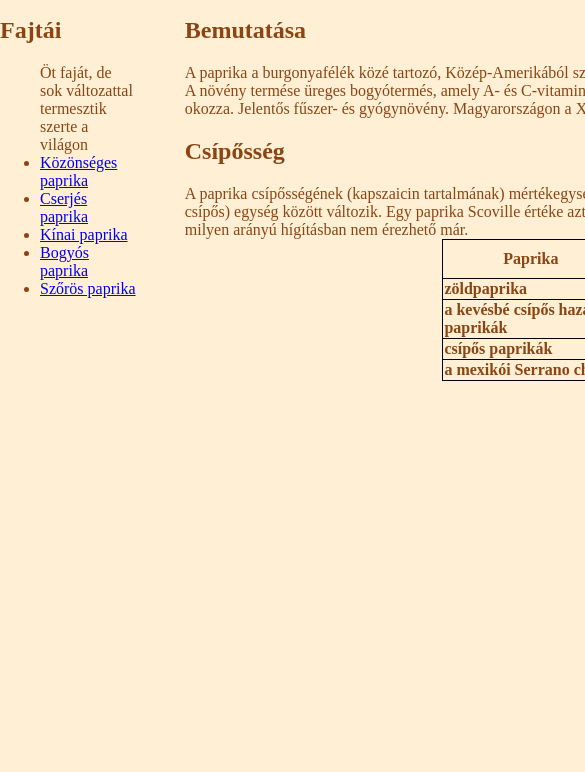
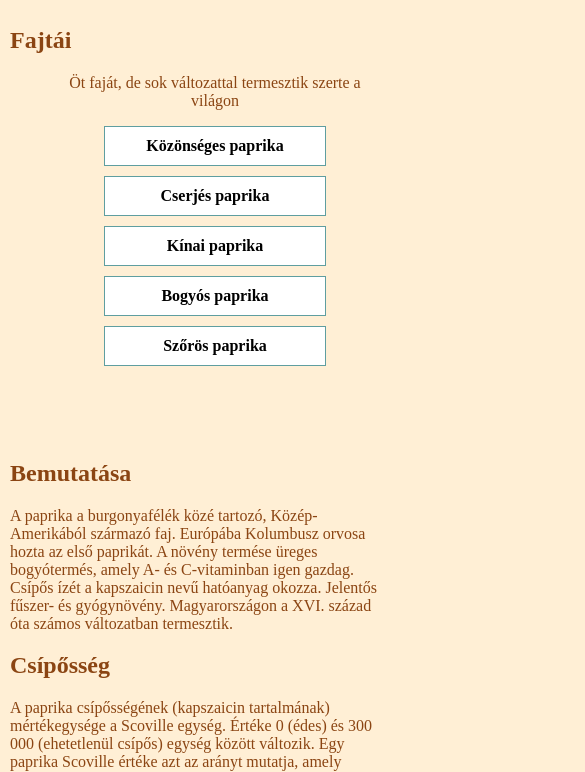
Before and after one commit to csandrisTurr/paprika, a plain HTML site: page paprika.html in a window 390 px wide. Shown: the part 115-887 px from the top of the page, 585 px wide, since content can reach past the window. Before the commit the page ends 844 px from the top, so only its background shows below. Drawn offline with Linux system fonts and the light colour scheme.

Commit message:
feladat befejezese mert a 'kesz' fogalmat betoltotte

```diff
--- a/paprika.css
+++ b/paprika.css
@@ -1,7 +1,7 @@
 body {
     background-color: papayawhip;
     color: saddlebrown;
-    width: 1000px;
+    max-width: 1000px;
     margin: auto;
 }
 
@@ -15,25 +15,54 @@ body {
     display: flex;
     flex-direction: row;
     gap: 3rem;
+    padding: 10px;
 }
 
-#menu {
+@media screen and (max-width: 1000px) {
+    #fokeret {
+        flex-wrap: wrap;
+    }
 
+    #menu {
+        margin: auto;
+        width: 100%;
+    }
+
+    #menu ul {
+        text-align: center;
+    }
+
+    #menu ul li {
+        display: inline-block;
+    }
 }
 
-#tartalom {
 
+#menu ul li {
+    list-style-image: url("papr.png");
+    background-color: white;
+    border: 1px solid cadetblue;
+    padding: 10px;
+    font-weight: bold;
+    width: 200px;
+    margin-bottom: 10px;
+}
+
+#menu ul li a {
+    text-decoration: none;
+    color: #000;
 }
 
 table {
     width: 300px;
-    margin: auto;
+    margin: 20px auto auto auto;
     border-collapse: collapse;
 }
 
 table, th, tr, td {
     border: 1px solid black;
     font-weight: bold;
+    padding: 5px;
 }
 
 table td:nth-child(2) {
--- a/paprika.html
+++ b/paprika.html
@@ -15,7 +15,7 @@
         <div id="menu">
             <h2>Fajtái</h2>
             <ul>
-                Öt faját, de sok változattal termesztik szerte a világon
+                <p>Öt faját, de sok változattal termesztik szerte a világon</p>
                 <li><a href="sok.png">Közönséges paprika</a></li>
                 <li><a href="https://hu.wikipedia.org/wiki/Cserj%C3%A9s_paprika">Cserjés paprika</a></li>
                 <li><a href="https://hu.wikipedia.org/wiki/K%C3%ADnai_paprika">Kínai paprika</a></li>
```
